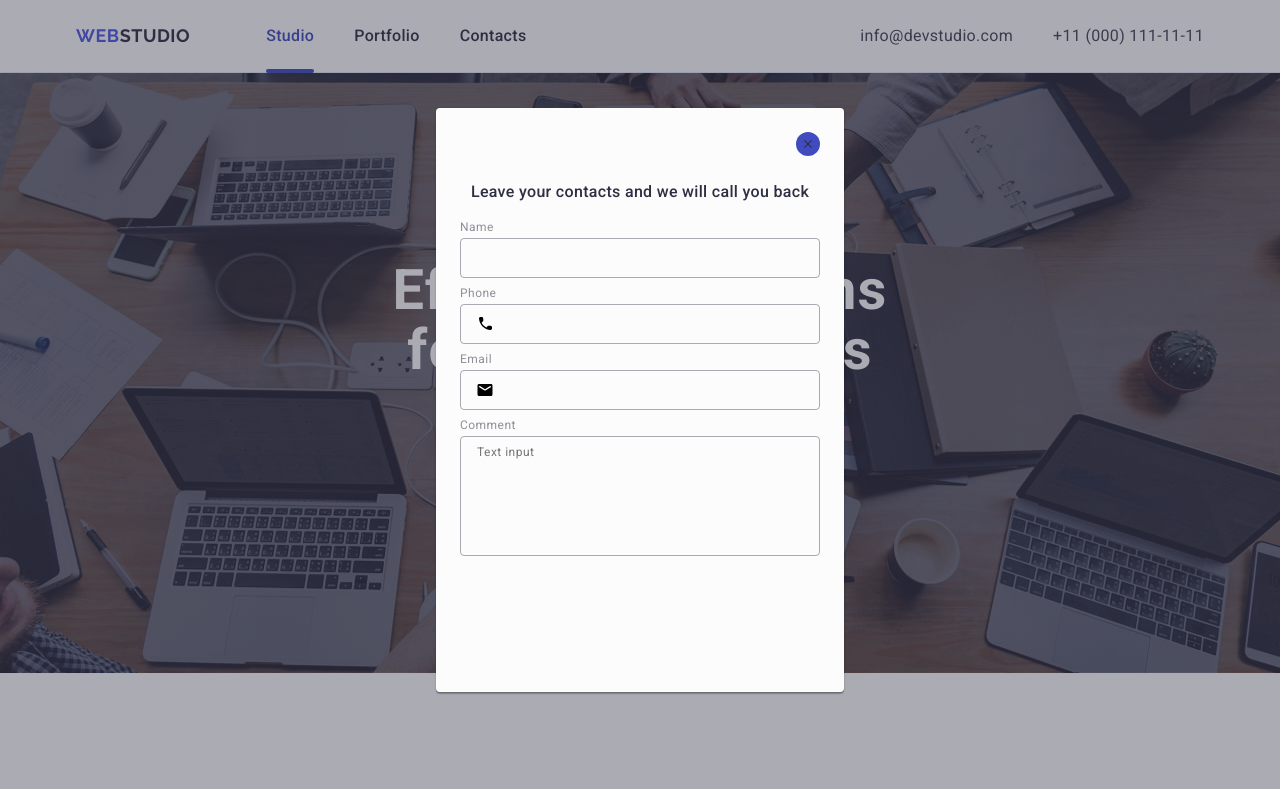
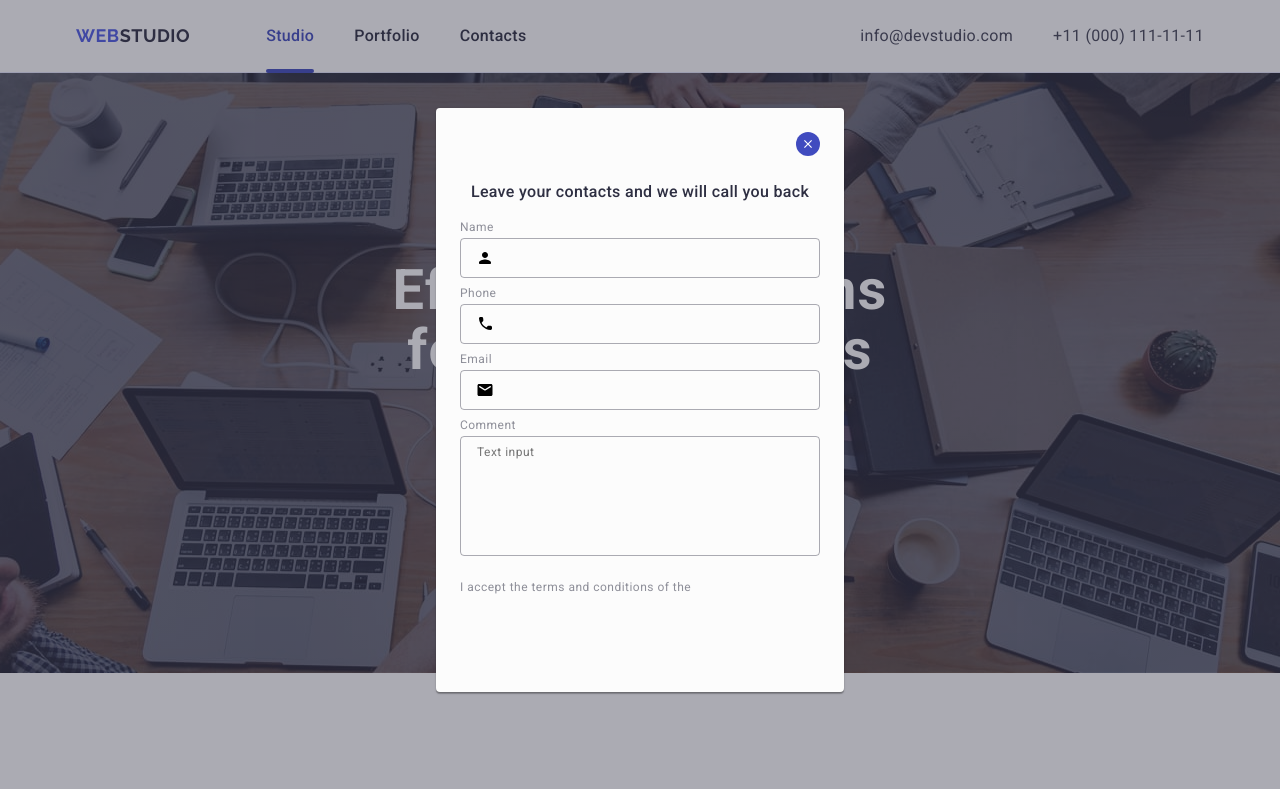
Before and after one commit to ilywx/goit-markup-hw-05, a plain HTML site: page index.html in a window 1280 px wide. Both pictures are taken after a click on the button 808 px from the left and 144 px from the top of the page. Shown: the top 789 px of the page. Drawn offline with nearby package versions, Linux system fonts and the light colour scheme.

Commit message:
add checkbox

```diff
--- a/css/styles.css
+++ b/css/styles.css
@@ -534,9 +534,9 @@ img {
     transition: fill 250ms cubic-bezier(0.4, 0, 0.2, 1);
 }
 
-.modal-icon:hover,
-.modal-icon:focus {
-    fill: #ffffff
+.close-button:hover .modal-icon,
+.close-button:focus .modal-icon {
+    fill: #ffffff;
 }
 
 .modal-text {
@@ -551,6 +551,10 @@ img {
 
 .form-block {
     margin-bottom: 8px;
+}
+
+.form-block.bottom {
+    margin-bottom: 16px;
 }
 
 .form-label {
@@ -593,7 +597,7 @@ img {
     transition: fill 250ms cubic-bezier(0.4, 0, 0.2, 1);
 }
 
-.input-icon:focus {
+.form-input:focus-within .input-icon {
     fill: #4D5AE5;
 }
 
@@ -616,3 +620,14 @@ img {
 .textarea:focus {
     border-color: #4D5AE5;
 }
+
+.checkbox {
+    margin-bottom: 24px;
+}
+
+.label-checkbox {
+    font-size: 12px;
+    line-height: 1.17;
+    letter-spacing: 0.04em;
+    color: #8e8f99;
+}
--- a/index.html
+++ b/index.html
@@ -483,12 +483,8 @@
                 name="user-name"
                 id="user-name"
               />
-              <svg class="input-icon" width="18px" height="24px">
-                <use
-                  href="./images/icons.svg#icon-person"
-                  width=""
-                  heigh=""
-                ></use>
+              <svg class="input-icon" width="18" height="24">
+                <use href="./images/icons.svg#icon-person"></use>
               </svg>
             </div>
           </div>
@@ -515,12 +511,12 @@
                 name="user-email"
                 id="user-email"
               />
-              <svg class="input-icon" width="18px" height="24px">
+              <svg class="input-icon" width="18" height="24">
                 <use href="./images/icons.svg#icon-email"></use>
               </svg>
             </div>
           </div>
-          <div class="form-block">
+          <div class="form-block bottom">
             <label class="form-label" for="user-comment">Comment</label>
             <textarea
               class="textarea"
@@ -529,6 +525,17 @@
               placeholder="Text input"
             ></textarea>
           </div>
+          <div class="checkbox">
+            <input
+              class="visually-hidden"
+              id="user-privacy"
+              type="checkbox"
+              value="true"
+              name="user-privacy"
+            /><label class="label-checkbox" for="user-privacy"
+              >I accept the terms and conditions of the</label
+            >
+          </div>
         </form>
       </div>
     </div>
```
